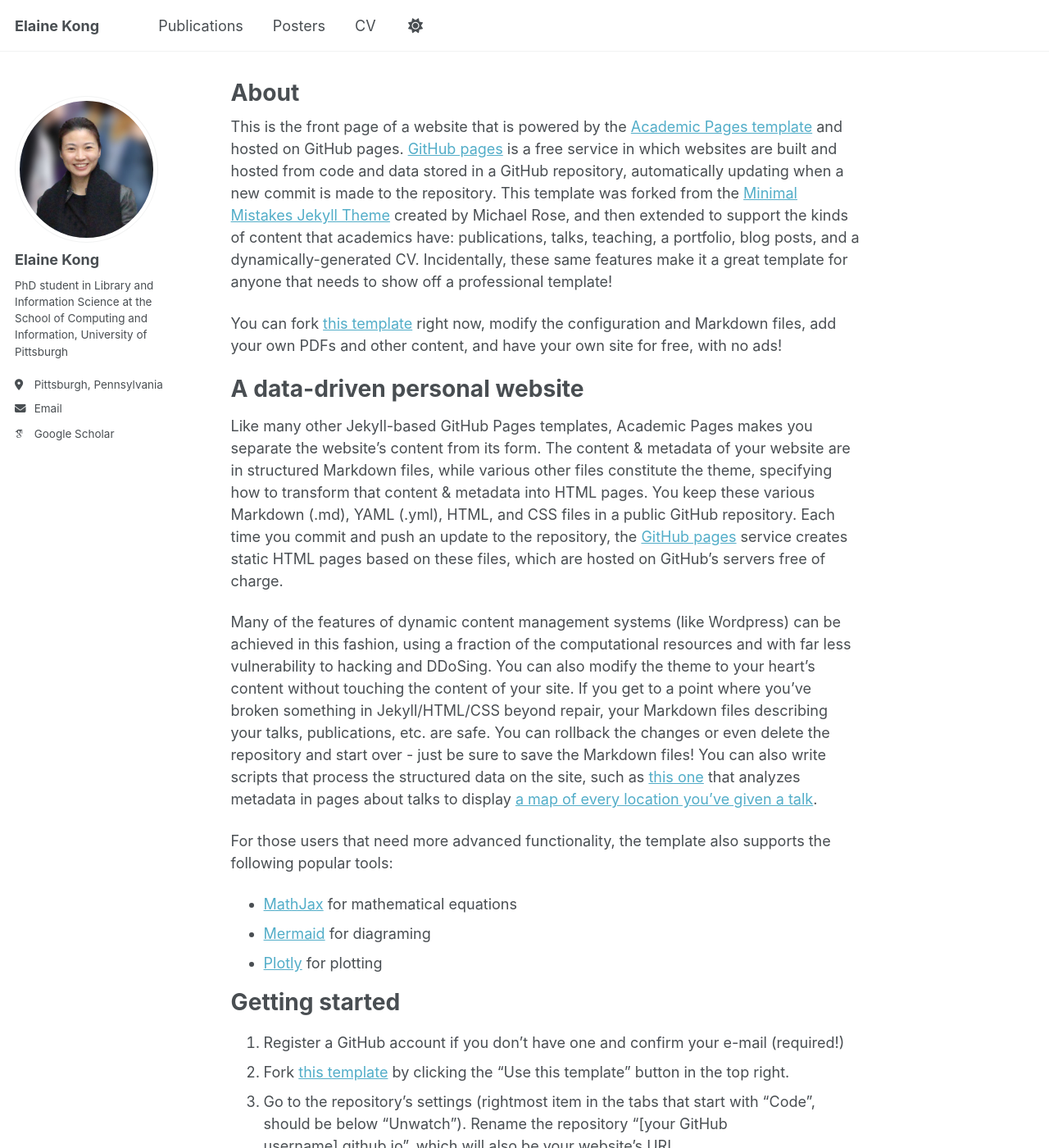
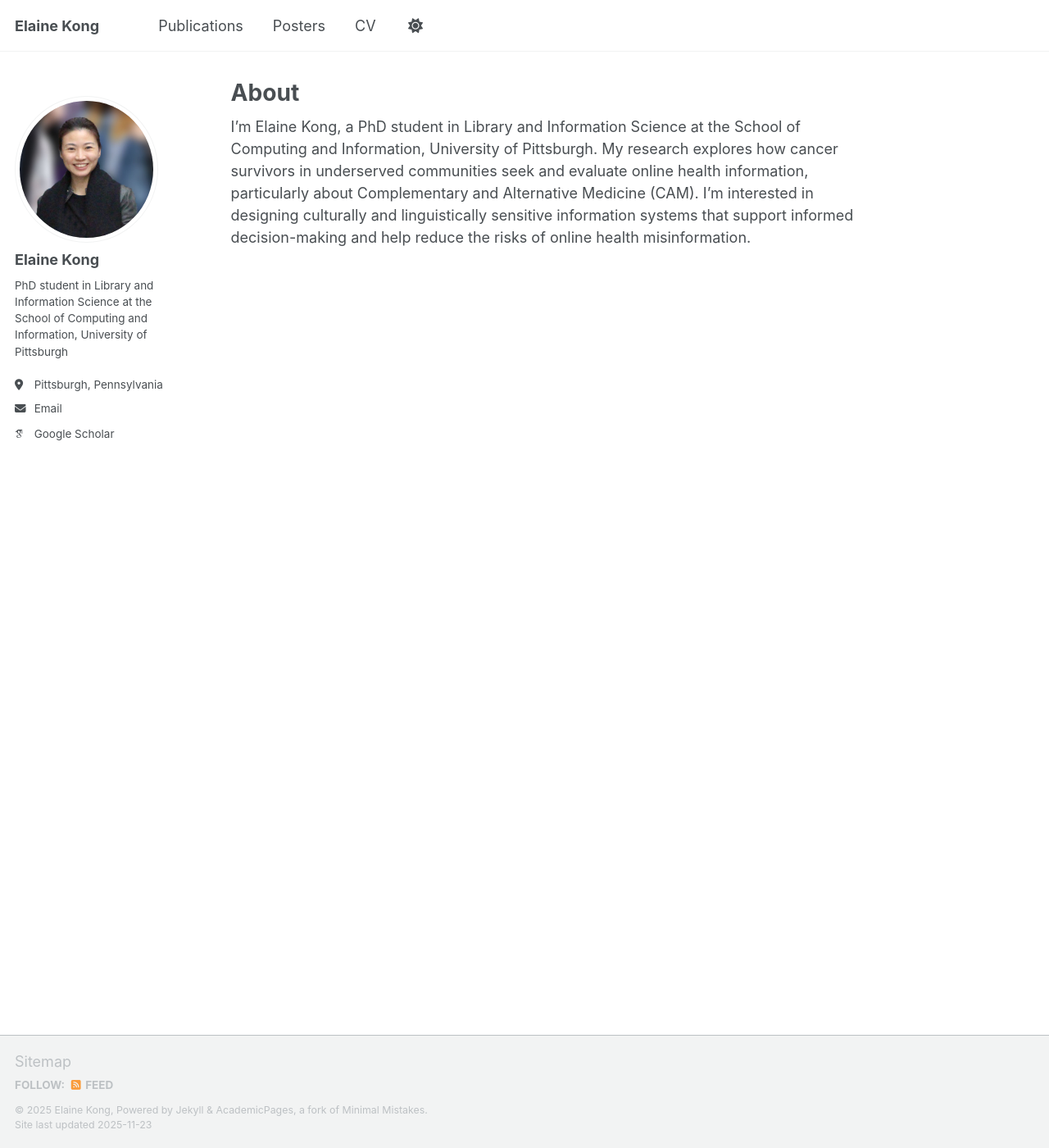
Before and after one commit to elainewskong/elainewskong.github.io, a Jekyll site: the page built from _pages/about.md, in a window 1280 px wide and 1400 px high. Shown: the whole window at 82% size. Built offline with Jekyll 4.4.1, drawn with Linux system fonts in a browser that asks for light colours; some web fonts are replaced; a script that is not in the unit is left out; some of the changed text lies outside the part shown.

Commit message:
Update about.md

```diff
--- a/_pages/about.md
+++ b/_pages/about.md
@@ -7,6 +7,9 @@ redirect_from:
   - /about.html
 ---
 
+I'm Elaine Kong, a PhD student in Library and Information Science at the School of Computing and Information, University of Pittsburgh. My research explores how cancer survivors in underserved communities seek and evaluate online health information, particularly about Complementary and Alternative Medicine (CAM). I'm interested in designing culturally and linguistically sensitive information systems that support informed decision-making and help reduce the risks of online health misinformation.
+
+<!--
 This is the front page of a website that is powered by the [Academic Pages template](https://github.com/academicpages/academicpages.github.io) and hosted on GitHub pages. [GitHub pages](https://pages.github.com) is a free service in which websites are built and hosted from code and data stored in a GitHub repository, automatically updating when a new commit is made to the repository. This template was forked from the [Minimal Mistakes Jekyll Theme](https://mmistakes.github.io/minimal-mistakes/) created by Michael Rose, and then extended to support the kinds of content that academics have: publications, talks, teaching, a portfolio, blog posts, and a dynamically-generated CV. Incidentally, these same features make it a great template for anyone that needs to show off a professional template!
 
 You can fork [this template](https://github.com/academicpages/academicpages.github.io) right now, modify the configuration and Markdown files, add your own PDFs and other content, and have your own site for free, with no ads!
@@ -40,3 +43,4 @@ Create content & metadata
 For site content, there is one Markdown file for each type of content, which are stored in directories like _publications, _talks, _posts, _teaching, or _pages. For example, each talk is a Markdown file in the [_talks directory](https://github.com/academicpages/academicpages.github.io/tree/master/_talks). At the top of each Markdown file is structured data in YAML about the talk, which the theme will parse to do lots of cool stuff. The same structured data about a talk is used to generate the list of talks on the [Talks page](https://academicpages.github.io/talks), each [individual page](https://academicpages.github.io/talks/2012-03-01-talk-1) for specific talks, the talks section for the [CV page](https://academicpages.github.io/cv), and the [map of places you've given a talk](https://academicpages.github.io/talkmap.html) (if you run this [python file](https://github.com/academicpages/academicpages.github.io/blob/master/talkmap.py) or [Jupyter notebook](https://github.com/academicpages/academicpages.github.io/blob/master/talkmap.ipynb), which creates the HTML for the map based on the contents of the _talks directory).
 
 github.com/academicpages/academicpages.github.io/discussions). The [guides for the Minimal Mistakes theme](https://mmistakes.github.io/minimal-mistakes/docs/configuration/) (which this theme was forked from) might also be helpful.
+-->
```
